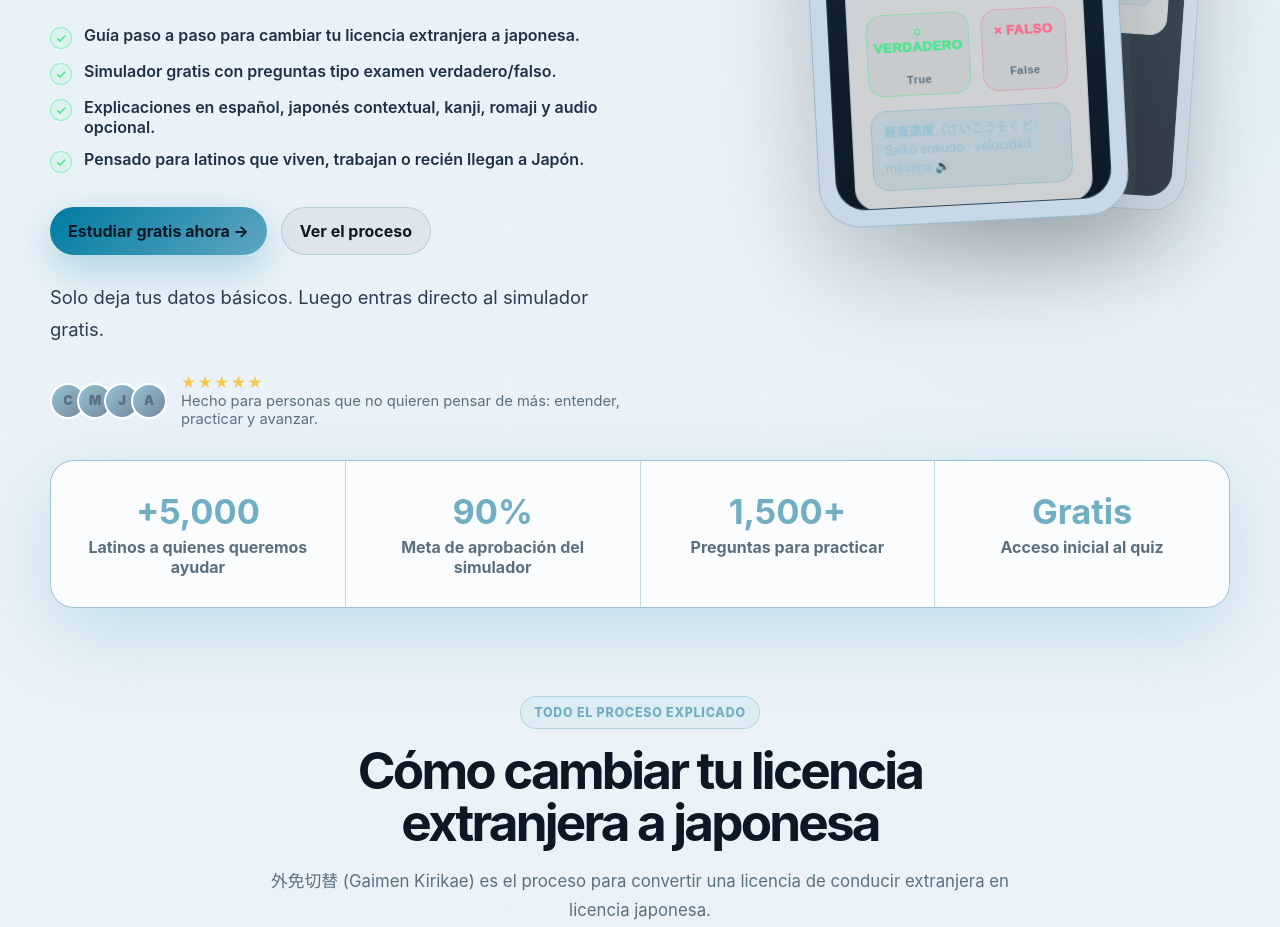
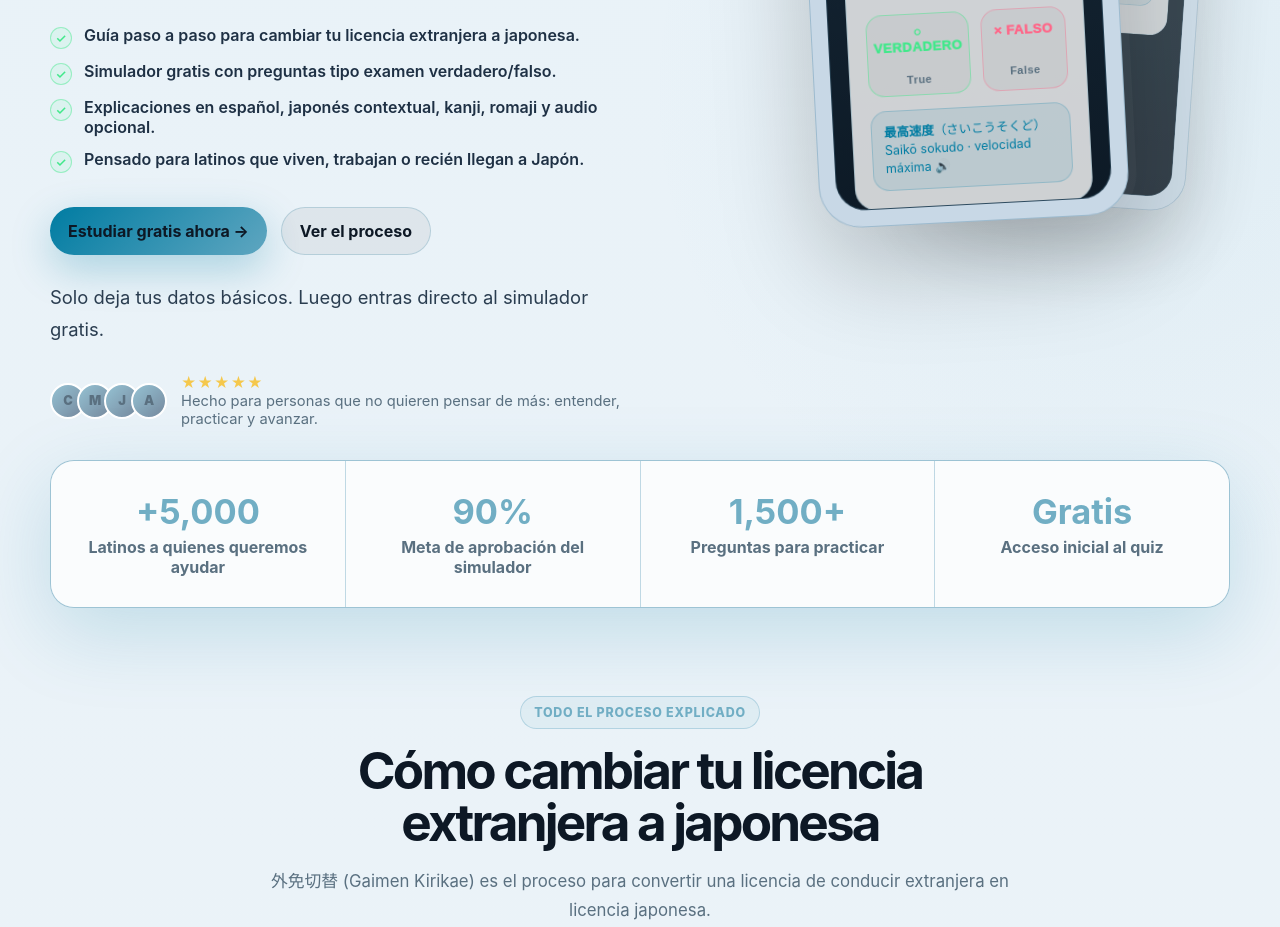
Before and after one commit to FranzJr/honmen-app, a website: page index.html in a window 1280 px wide. Shown: the part 787-1714 px from the top of the page. Drawn offline with Linux system fonts and the light colour scheme.

Commit message:
Fix term-card text color in light mode for better contrast on light card background

```diff
--- a/index.html
+++ b/index.html
@@ -734,14 +734,15 @@
     }
     /* term-card inside white question-card needs more contrast */
     [data-theme="light"] .phone-screen .question-card .term-card {
-      background: rgba(95,166,192,.16);
-      border-color: rgba(95,166,192,.32);
+      background: rgba(0,124,162,.09);
+      border-color: rgba(0,124,162,.22);
+      color: var(--primary);
     }
     /* term-card directly on dark phone-screen (phone-cluster phones) */
     [data-theme="light"] .phone-screen > .term-card {
       background: rgba(95,166,192,.18);
       border-color: rgba(95,166,192,.35);
-      color: var(--light-blue-gray);
+      color: #C0DBE8;
     }
     /* mini-screen: question-text sits directly on dark bg → keep light */
     [data-theme="light"] .mini-screen .question-text {
```
